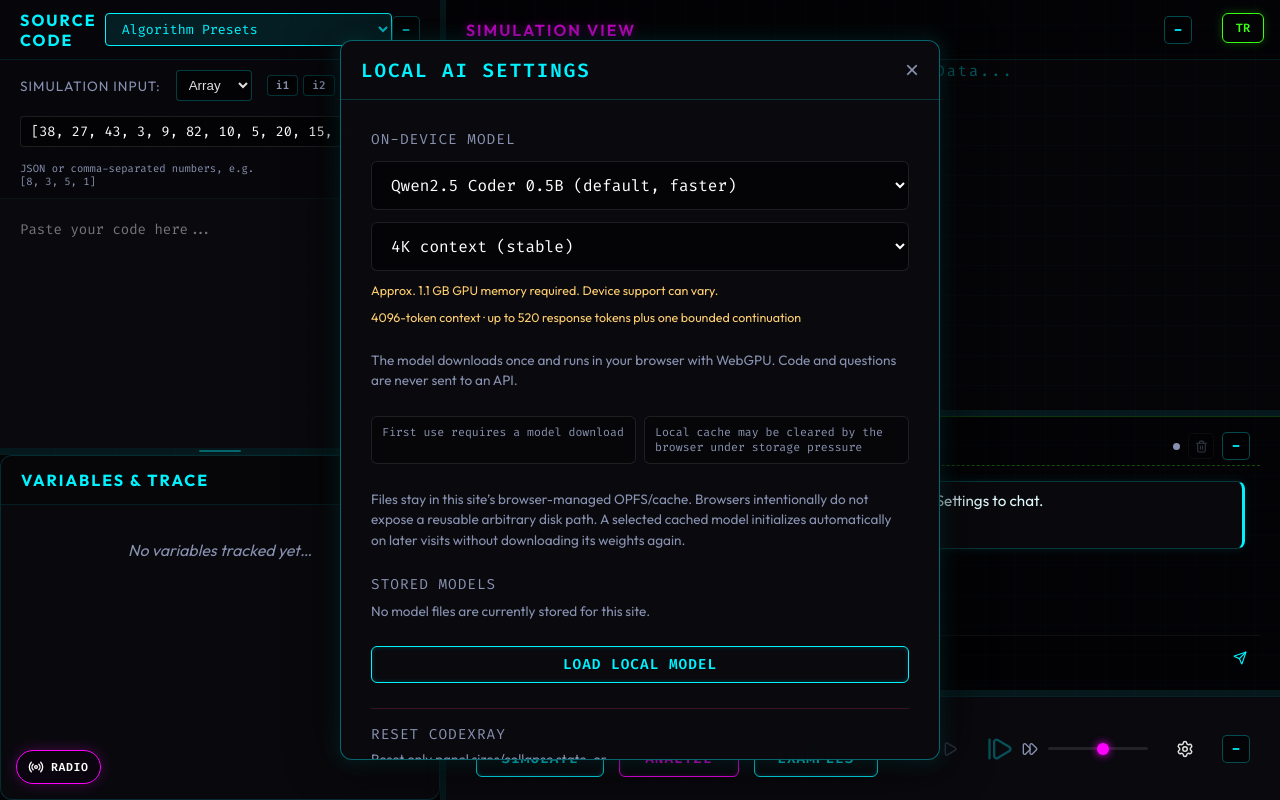
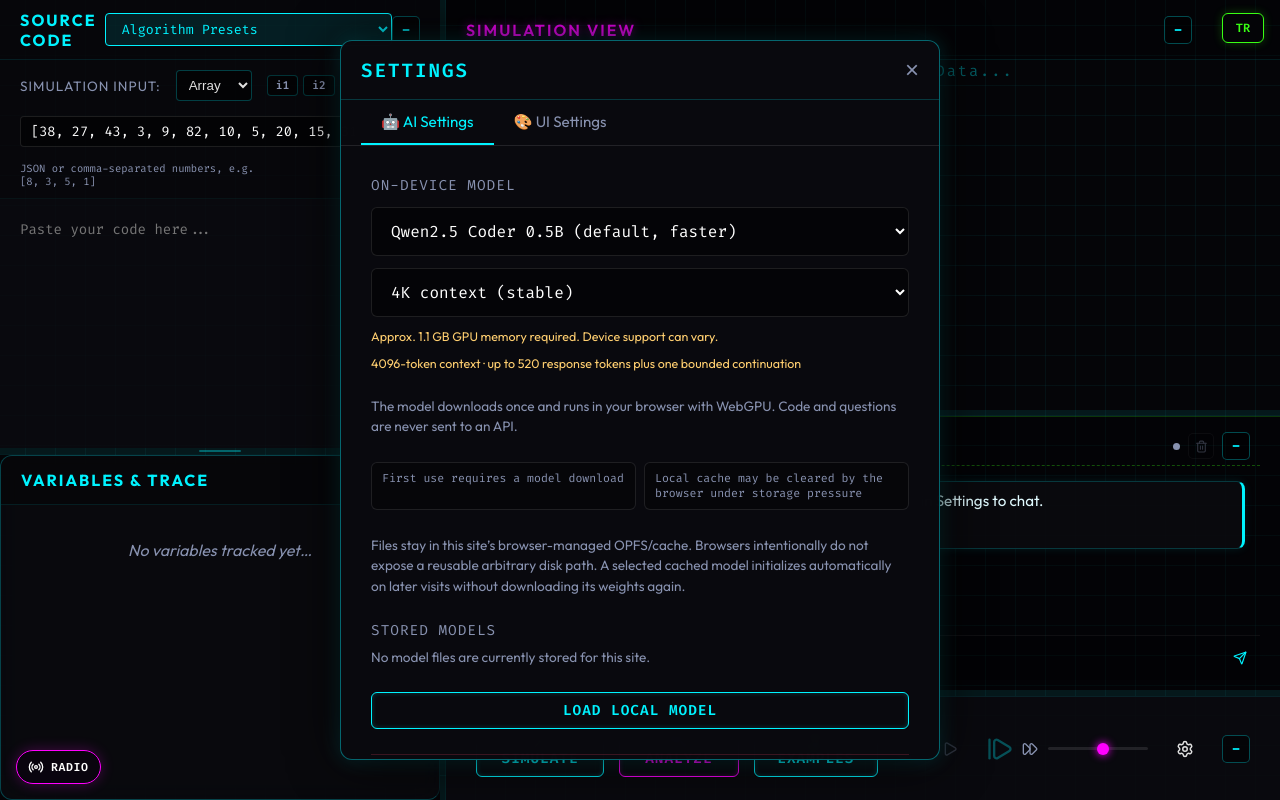
Before and after one commit to Teknesyum/CodeXRay, a React (Vite) app: page / in a window 1280 px wide. Both pictures are taken after a click on the button 1185 px from the left and 748 px from the top of the page. Built offline with nearby package versions, Linux system fonts and the light colour scheme.

Commit message:
feat: add settings tabs and light/dark theme toggle

```diff
--- a/src/components/ControlBar.css
+++ b/src/components/ControlBar.css
@@ -248,6 +248,75 @@
 
 .close-btn:hover {
   color: var(--neon-magenta);
+  text-shadow: 0 0 10px var(--neon-magenta);
+}
+
+.settings-tabs {
+  display: flex;
+  border-bottom: 1px solid rgba(255, 255, 255, 0.1);
+  padding: 0 20px;
+}
+
+.tab-btn {
+  background: transparent;
+  border: none;
+  border-bottom: 2px solid transparent;
+  color: var(--text-muted);
+  padding: 12px 20px;
+  font-family: var(--font-sans);
+  font-size: 0.95rem;
+  cursor: pointer;
+  transition: all 0.2s ease;
+}
+
+.tab-btn:hover {
+  color: var(--text-main);
+  background: rgba(255, 255, 255, 0.05);
+}
+
+.tab-btn.active {
+  color: var(--neon-cyan);
+  border-bottom-color: var(--neon-cyan);
+}
+
+.theme-selector {
+  display: flex;
+  gap: 15px;
+  margin-top: 10px;
+}
+
+.theme-btn {
+  flex: 1;
+  padding: 15px;
+  border: 1px solid rgba(255, 255, 255, 0.2);
+  border-radius: 8px;
+  background: transparent;
+  color: var(--text-main);
+  font-family: var(--font-sans);
+  font-weight: 500;
+  cursor: pointer;
+  transition: all 0.2s ease;
+}
+
+.theme-btn:hover {
+  background: rgba(255, 255, 255, 0.05);
+}
+
+.theme-btn.neon-theme.active {
+  border-color: var(--neon-cyan);
+  box-shadow: 0 0 10px rgba(0, 243, 255, 0.2);
+  color: var(--neon-cyan);
+}
+
+.theme-btn.dark-theme.active {
+  border-color: #f5f5f5;
+  background: rgba(255, 255, 255, 0.1);
+}
+
+.theme-btn.light-theme.active {
+  border-color: #212121;
+  background: rgba(255, 255, 255, 0.8);
+  color: #212121;
 }
 
 .settings-modal-content {
--- a/src/components/ControlBar.tsx
+++ b/src/components/ControlBar.tsx
@@ -64,8 +64,14 @@ export const ControlBar = ({
     aiProgressPercent,
     setAiProgressPercent,
     locale,
+    theme,
+    setTheme,
+    setLocale,
+    isEditingInput,
+    setIsEditingInput,
   } = useTimeline();
   const [showSettings, setShowSettings] = useState(false);
+  const [activeTab, setActiveTab] = useState<'ai' | 'ui'>('ai');
   const [showQuestionsMenu, setShowQuestionsMenu] = useState(false);
   const [exampleQuestions, setExampleQuestions] = useState<string[]>([]);
   const [cachedModels, setCachedModels] = useState<string[]>([]);
@@ -314,10 +320,26 @@ export const ControlBar = ({
           {showSettings && (
             <div className="settings-modal glass-panel" role="dialog" aria-label={t('settings', locale)}>
               <div className="settings-modal-header">
-                <h2>{t('localAiSettings', locale)}</h2>
+                <h2>{t('settings', locale)}</h2>
                 <button className="close-btn" onClick={() => setShowSettings(false)}>×</button>
               </div>
+              <div className="settings-tabs">
+                <button
+                  className={`tab-btn ${activeTab === 'ai' ? 'active' : ''}`}
+                  onClick={() => setActiveTab('ai')}
+                >
+                  {t('aiSettingsTab', locale)}
+                </button>
+                <button
+                  className={`tab-btn ${activeTab === 'ui' ? 'active' : ''}`}
+                  onClick={() => setActiveTab('ui')}
+                >
+                  {t('uiSettingsTab', locale)}
+                </button>
+              </div>
               <div className="settings-modal-content">
+                {activeTab === 'ai' && (
+                  <>
                 <div className="settings-section">
                   <div className="settings-title">{t('onDeviceModel', locale)}</div>
                   <select
@@ -474,6 +496,34 @@ export const ControlBar = ({
                   </div>
                 )}
                 {aiProgress && <p className={`ai-status ${aiStatus}`}>{aiProgress}</p>}
+                </>
+                )}
+
+                {activeTab === 'ui' && (
+                  <div className="settings-section">
+                    <div className="settings-title">{t('theme', locale)}</div>
+                    <div className="theme-selector">
+                      <button
+                        className={`theme-btn neon-theme ${theme === 'neon' ? 'active' : ''}`}
+                        onClick={() => setTheme('neon')}
+                      >
+                        {t('themeNeon', locale)}
+                      </button>
+                      <button
+                        className={`theme-btn dark-theme ${theme === 'dark' ? 'active' : ''}`}
+                        onClick={() => setTheme('dark')}
+                      >
+                        {t('themeDark', locale)}
+                      </button>
+                      <button
+                        className={`theme-btn light-theme ${theme === 'light' ? 'active' : ''}`}
+                        onClick={() => setTheme('light')}
+                      >
+                        {t('themeLight', locale)}
+                      </button>
+                    </div>
+                  </div>
+                )}
                 <div style={{ marginTop: '24px', textAlign: 'center', color: 'var(--text-muted)', fontSize: '0.7rem', fontFamily: 'var(--font-mono)' }}>
                   CodeXRay v1.1.0
                 </div>
--- a/src/context/TimelineContext.tsx
+++ b/src/context/TimelineContext.tsx
@@ -12,6 +12,7 @@ import { LOCAL_AI_MODELS } from '../services/localAiService';
 import type { Locale } from '../i18n/translations';
 
 export type LocalAiStatus = 'idle' | 'loading' | 'ready' | 'unsupported' | 'error';
+export type Theme = 'neon' | 'dark' | 'light';
 
 interface TimelineContextType {
   code: string;
@@ -50,6 +51,8 @@ interface TimelineContextType {
   setAiProgressPercent: (progress: number | null) => void;
   locale: Locale;
   setLocale: (locale: Locale) => void;
+  theme: Theme;
+  setTheme: (theme: Theme) => void;
   isEditingInput: boolean;
   setIsEditingInput: (editing: boolean) => void;
   pinnedVariables: string[];
@@ -118,6 +121,9 @@ export const TimelineProvider = ({ children }: { children: ReactNode }) => {
   const [locale, setLocale] = useState<Locale>(() =>
     localStorage.getItem('codexray.locale') === 'tr' ? 'tr' : 'en',
   );
+  const [theme, setTheme] = useState<Theme>(() =>
+    (localStorage.getItem('codexray.theme') as Theme) || 'neon',
+  );
   const [isEditingInput, setIsEditingInput] = useState(false);
   const [pinnedVariables, setPinnedVariables] = useState<string[]>(loadPinnedVariables);
 
@@ -164,6 +170,11 @@ export const TimelineProvider = ({ children }: { children: ReactNode }) => {
     localStorage.setItem('codexray.locale', locale);
     document.documentElement.lang = locale;
   }, [locale]);
+
+  useEffect(() => {
+    localStorage.setItem('codexray.theme', theme);
+    document.documentElement.dataset.theme = theme;
+  }, [theme]);
 
   useEffect(() => {
     try {
@@ -227,6 +238,8 @@ export const TimelineProvider = ({ children }: { children: ReactNode }) => {
       setAiProgressPercent,
       locale,
       setLocale,
+      theme,
+      setTheme,
       isEditingInput,
       setIsEditingInput,
       pinnedVariables,
--- a/src/i18n/translations.ts
+++ b/src/i18n/translations.ts
@@ -66,6 +66,12 @@ const dictionaries: Record<Locale, Dictionary> = {
     play: 'Play',
     playbackSpeed: 'Playback speed',
     settings: 'Settings',
+    aiSettingsTab: '🤖 AI Settings',
+    uiSettingsTab: '🎨 UI Settings',
+    theme: 'Theme',
+    themeNeon: 'Neon (Default)',
+    themeDark: 'Dark',
+    themeLight: 'Light',
     localAiSettings: 'Local AI Settings',
     onDeviceModel: 'On-device model',
     contextWindow: 'Context window',
@@ -253,6 +259,12 @@ const dictionaries: Record<Locale, Dictionary> = {
     play: 'Oynat',
     playbackSpeed: 'Oynatma hızı',
     settings: 'Ayarlar',
+    aiSettingsTab: '🤖 YZ Ayarları',
+    uiSettingsTab: '🎨 Arayüz',
+    theme: 'Tema',
+    themeNeon: 'Neon (Varsayılan)',
+    themeDark: 'Koyu',
+    themeLight: 'Açık',
     localAiSettings: 'Yerel Yapay Zekâ Ayarları',
     onDeviceModel: 'Cihaz üzerindeki model',
     contextWindow: 'Bağlam penceresi',
--- a/src/index.css
+++ b/src/index.css
@@ -1,6 +1,6 @@
 @import url('https://fonts.googleapis.com/css2?family=Fira+Code:wght@400;500;600&family=Outfit:wght@300;400;600;700&display=swap');
 
-:root {
+:root, :root[data-theme="neon"] {
   --bg-dark: #050508;
   --bg-panel: rgba(15, 15, 25, 0.7);
   --neon-cyan: #00f3ff;
@@ -12,6 +12,28 @@
 
   --font-mono: 'Fira Code', monospace;
   --font-sans: 'Outfit', sans-serif;
+}
+
+:root[data-theme="dark"] {
+  --bg-dark: #121212;
+  --bg-panel: rgba(30, 30, 30, 0.95);
+  --neon-cyan: #4a90e2; /* Muted blue */
+  --neon-magenta: #d32f2f; /* Muted red */
+  --neon-lime: #388e3c;
+  --neon-purple: #7b1fa2;
+  --text-main: #f5f5f5;
+  --text-muted: #9e9e9e;
+}
+
+:root[data-theme="light"] {
+  --bg-dark: #f8f9fa;
+  --bg-panel: rgba(255, 255, 255, 0.95);
+  --neon-cyan: #1976d2;
+  --neon-magenta: #c2185b;
+  --neon-lime: #2e7d32;
+  --neon-purple: #512da8;
+  --text-main: #212121;
+  --text-muted: #757575;
 }
 
 * {
@@ -26,8 +48,8 @@ body {
   font-family: var(--font-sans);
   overflow: hidden; /* App will be full screen */
   background-image:
-    linear-gradient(rgba(0, 243, 255, 0.015) 1px, transparent 1px),
-    linear-gradient(90deg, rgba(0, 243, 255, 0.015) 1px, transparent 1px);
+    linear-gradient(color-mix(in srgb, var(--neon-cyan) 5%, transparent) 1px, transparent 1px),
+    linear-gradient(90deg, color-mix(in srgb, var(--neon-cyan) 5%, transparent) 1px, transparent 1px);
   background-size: 30px 30px;
   background-position: center center;
 }
@@ -37,8 +59,8 @@ body {
   background: var(--bg-panel);
   backdrop-filter: blur(12px);
   -webkit-backdrop-filter: blur(12px);
-  border: 1px solid rgba(0, 243, 255, 0.15);
-  box-shadow: 0 4px 30px rgba(0, 0, 0, 0.5);
+  border: 1px solid color-mix(in srgb, var(--neon-cyan) 25%, transparent);
+  box-shadow: 0 4px 30px rgba(0, 0, 0, 0.15);
   border-radius: 12px;
 }
 
```
